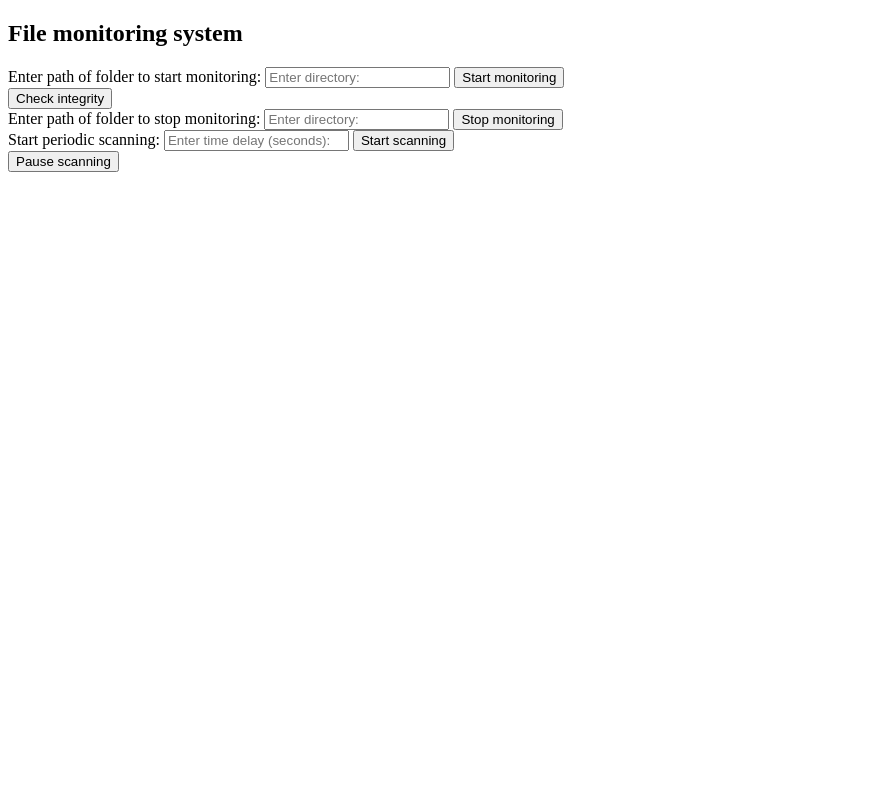
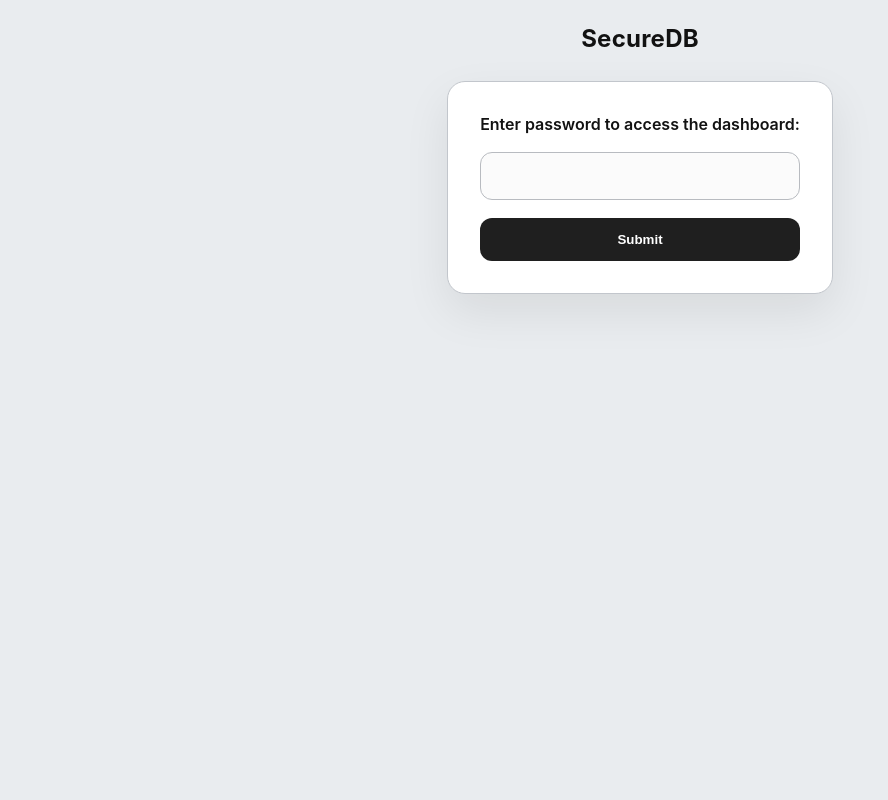
Before and after one commit to KartikKartikKartik/SecureDB-Team12, a Flask app: page / in a window 1280 px wide. Shown: the whole page, without its empty margins (0-888 px from the left). Run offline with Flask 3, Linux system fonts and the light colour scheme; parts of the project's set-up code (start-up, migrations or seed data) failed here and were passed over.

Commit message:
Update index.html

```diff
--- a/templates/index.html
+++ b/templates/index.html
@@ -1,63 +1,128 @@
-<!DOCTYPE html>
+<!doctype html>
 <html lang="en">
   <head>
     <meta charset="UTF-8" />
     <meta name="viewport" content="width=device-width, initial-scale=1.0" />
     <title>Home</title>
+    <style>
+      :root {
+        --bg: #e9ecef;
+        --panel: #ffffff;
+        --muted: #4f4f54;
+        --border: #c2c6cc;
+        --accent: #121212;
+        --btn-primary: #1f1f1f;
+      }
+
+      * {
+        box-sizing: border-box;
+        margin: 0;
+        padding: 0;
+      }
+
+      html,
+      body {
+        min-height: 100%;
+        font-family:
+          -apple-system, BlinkMacSystemFont, "Segoe UI", Roboto,
+          "Helvetica Neue", Arial, sans-serif;
+        color: var(--accent);
+        background: var(--bg);
+      }
+
+      body {
+        display: flex;
+        align-items: center;
+        justify-content: center;
+        padding: 24px;
+      }
+
+      nav {
+        width: 100%;
+        max-width: 520px;
+        margin: 0 auto 28px;
+        text-align: center;
+      }
+
+      .title {
+        font-size: 1.5rem;
+        font-weight: 700;
+        letter-spacing: 0.24px;
+      }
+
+      .main {
+        width: 100%;
+        max-width: 520px;
+      }
+
+      .pass {
+        width: 100%;
+        background: var(--panel);
+        border: 1px solid var(--border);
+        border-radius: 18px;
+        padding: 32px;
+        box-shadow: 0 18px 46px rgba(18, 18, 18, 0.08);
+      }
+
+      .pass form {
+        display: grid;
+        gap: 18px;
+      }
+
+      .pass form label {
+        font-size: 1rem;
+        font-weight: 600;
+      }
+
+      .pass form input[type="password"] {
+        width: 100%;
+        padding: 14px 14px;
+        border-radius: 12px;
+        border: 1px solid #b8bbc0;
+        background: #fbfbfb;
+        color: var(--accent);
+        font-size: 1rem;
+      }
+
+      .pass form input[type="submit"] {
+        width: 100%;
+        padding: 14px 14px;
+        border-radius: 12px;
+        border: 0;
+        background: var(--btn-primary);
+        color: #fff;
+        cursor: pointer;
+        font-weight: 700;
+        transition: background 0.2s ease;
+      }
+
+      .pass form input[type="submit"]:hover {
+        background: #101010;
+      }
+
+      @media (max-width: 520px) {
+        .pass {
+          padding: 24px;
+        }
+      }
+    </style>
   </head>
   <body>
     <section class="content">
-      <h1 class="title">File monitoring system</h1>
-      <form action="" method="POST" id="monitoring">
-        <label for="file">Enter path of folder to start monitoring: </label>
-        <input
-          type="text"
-          name="file"
-          id="file"
-          placeholder="Enter directory: "
-        />
-        <input type="text" value="monitor" name="monitor" hidden />
-        <button id="monitor">Start monitoring</button>
-      </form>
-      <form action="" method="POST" id="integrit">
-        <input type="text" value="integrity" name="monitor" hidden />
-        <input type="submit" value="Check integrity" id="integrity" />
-      </form>
-      <form action="" method="POST" id="stop">
-        <label for="file">Enter path of folder to stop monitoring: </label>
-        <input
-          type="text"
-          name="file"
-          id="file"
-          placeholder="Enter directory: "
-        />
-        <input type="text" value="stop" name="monitor" hidden />
-        <button id="monitor">Stop monitoring</button>
-      </form>
-      <form action="" method="POST" id="stop">
-        <label for="file">Start periodic scanning: </label>
-        <input
-          type="text"
-          name="time"
-          id="time"
-          placeholder="Enter time delay (seconds): "
-        />
-        <input type="text" value="start_scan" name="monitor" hidden />
-        <button id="monitor">Start scanning</button>
-      </form>
-      <form action="" method="POST" id="integrit">
-        <input type="text" value="stop_scan" name="monitor" hidden />
-        <input type="submit" value="Pause scanning" id="scan" />
-      </form>
+      <nav>
+        <h1 class="title">SecureDB</h1>
+      </nav>
+      <div class="main">
+        <div class="pass">
+          <form action="/login" method="POST">
+            <label for="pass">Enter password to access the dashboard: </label>
+            <input type="password" name="password" id="pass" />
+            <input type="submit" value="Submit" />
+          </form>
+        </div>
+      </div>
     </section>
-    <script>
-      function monitor(event) {
-        event.preventDefault();
-        const filePath = document.getElementById("file").value;
-        document.getElementById("monitoring").submit();
-      }
-
-      document.getElementById("monitor").addEventListener("click", monitor);
-    </script>
   </body>
 </html>
+
+<!--  -->
```
